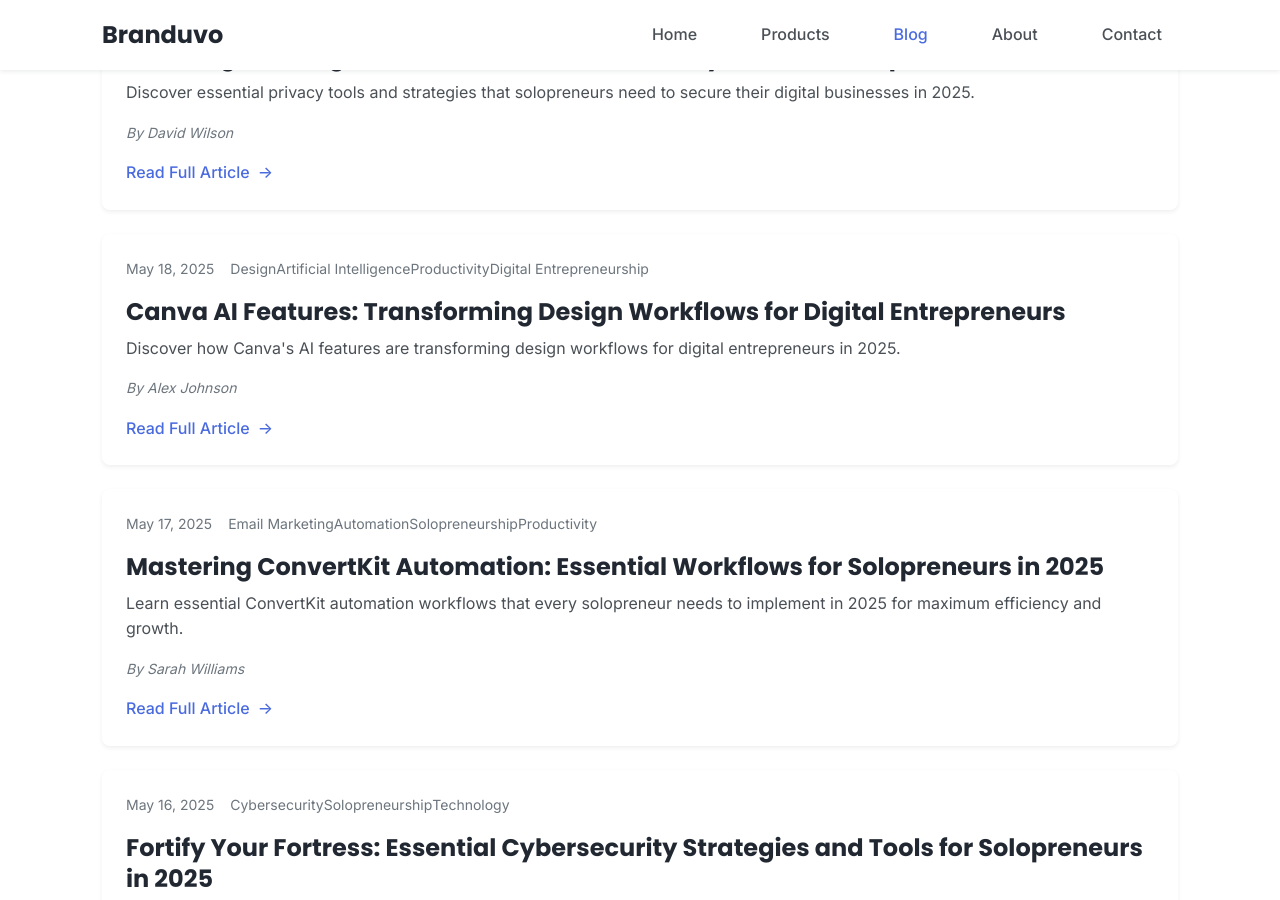
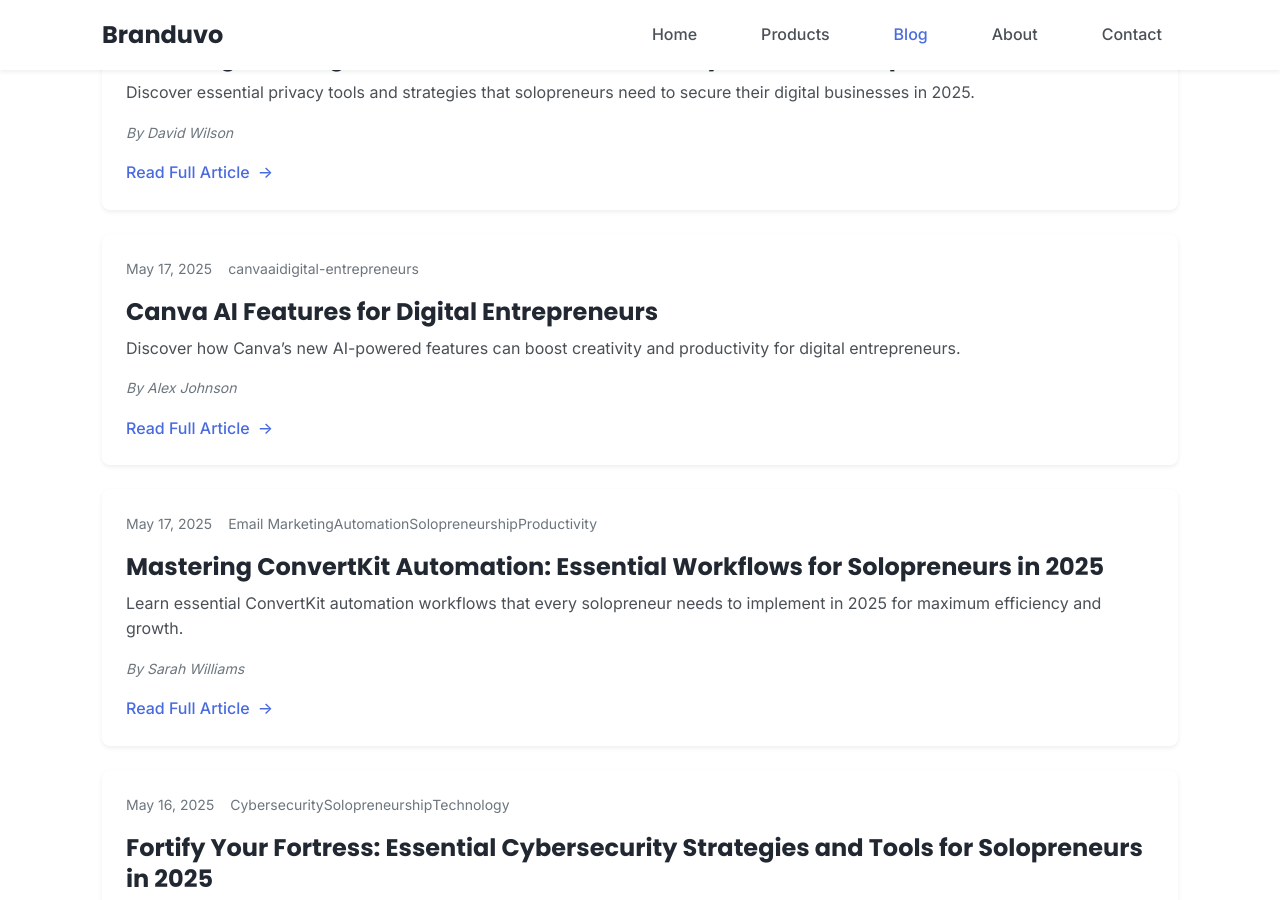
Before and after one commit to branduvo/branduvo.github.io, a Jekyll site: the page built from blog.html, in a window 1280 px wide and 900 px high, scrolled down 379 px. Built offline with Jekyll 4.4.1, drawn with Linux system fonts in a browser that asks for light colours; some of the changed text lies outside the part shown.

Commit message:
Update 2025-05-18-canva-ai-features-digital-entrepreneurs.md

```diff
--- a/_posts/2025-05-18-canva-ai-features-digital-entrepreneurs.md
+++ b/_posts/2025-05-18-canva-ai-features-digital-entrepreneurs.md
@@ -1,17 +1,15 @@
 ---
+layout: post
+title: "Canva AI Features for Digital Entrepreneurs"
+date: 2025-05-17 10:00:00 +0000
+categories: canva ai digital-entrepreneurs
+permalink: /canva-ai-features-digital-entrepreneurs.html
+excerpt: "Discover how Canva’s new AI-powered features can boost creativity and productivity for digital entrepreneurs."
+meta-description: "Explore the latest Canva AI features designed to help digital entrepreneurs create stunning visuals faster and smarter. Learn tips, tricks, and benefits."
+tags: [Canva, AI, digital entrepreneurs, design tools, productivity]
 author: Alex Johnson
-categories:
-  - Design
-  - Artificial Intelligence
-  - Productivity
-  - Digital Entrepreneurship
-date: 2025-05-18
-excerpt: Discover how Canva's AI features are transforming design workflows for digital entrepreneurs in 2025.
-layout: post
-meta-description: Learn how Canva's advanced AI capabilities are revolutionizing design processes for digital entrepreneurs, enabling professional-quality visuals with unprecedented efficiency and creativity.
-permalink: /canva-ai-features-digital-entrepreneurs.html
-title: 'Canva AI Features: Transforming Design Workflows for Digital Entrepreneurs'
 ---
+
 
 
 The design landscape for digital entrepreneurs has undergone a revolutionary transformation with the integration of artificial intelligence into creative platforms. Canva, once known primarily as a user-friendly graphic design tool, has evolved into a sophisticated AI-powered design ecosystem that is reshaping how digital entrepreneurs approach visual content creation. In 2025, Canva's AI capabilities have matured to offer unprecedented efficiency, creativity, and accessibility, making professional-quality design achievable for entrepreneurs regardless of their design background. This comprehensive guide explores how Canva's AI features are transforming design workflows and how digital entrepreneurs can leverage these tools to elevate their visual branding, marketing materials, and overall online presence.
```
